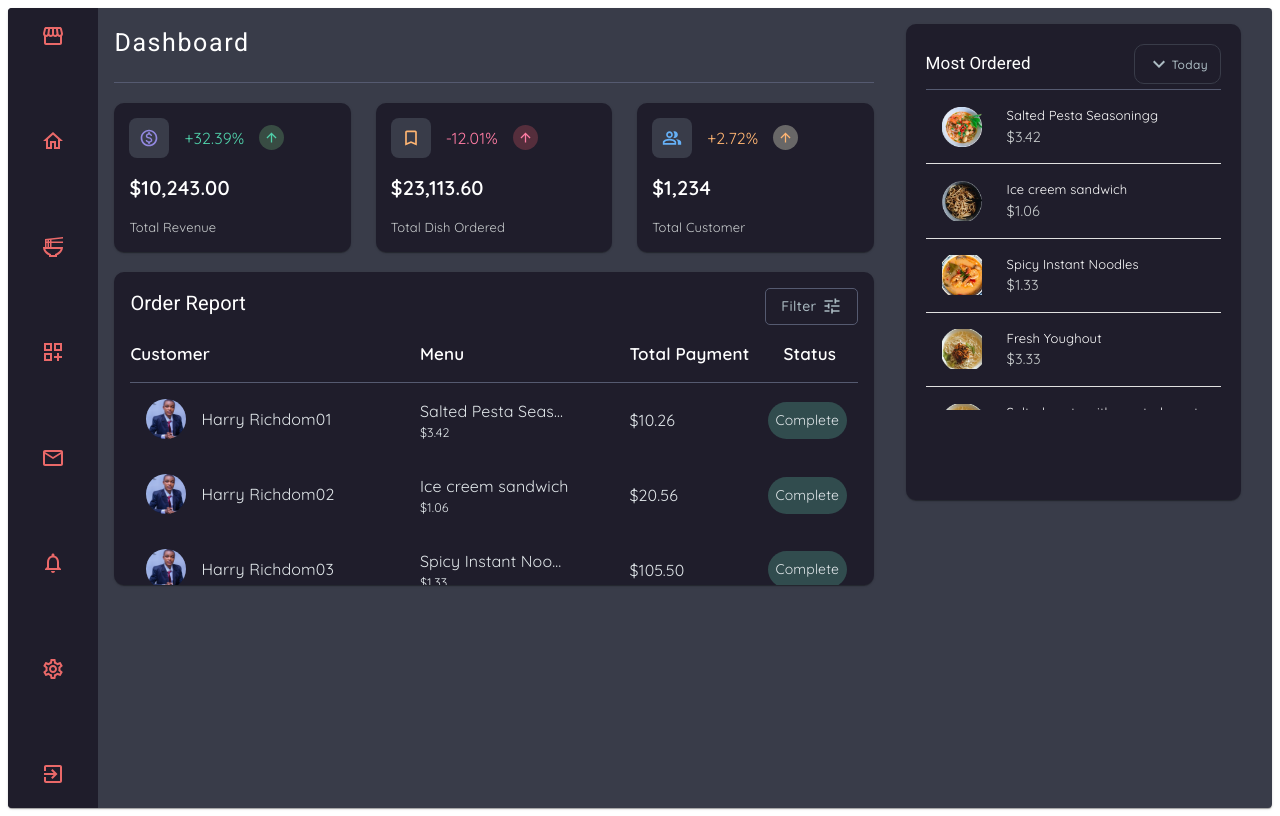
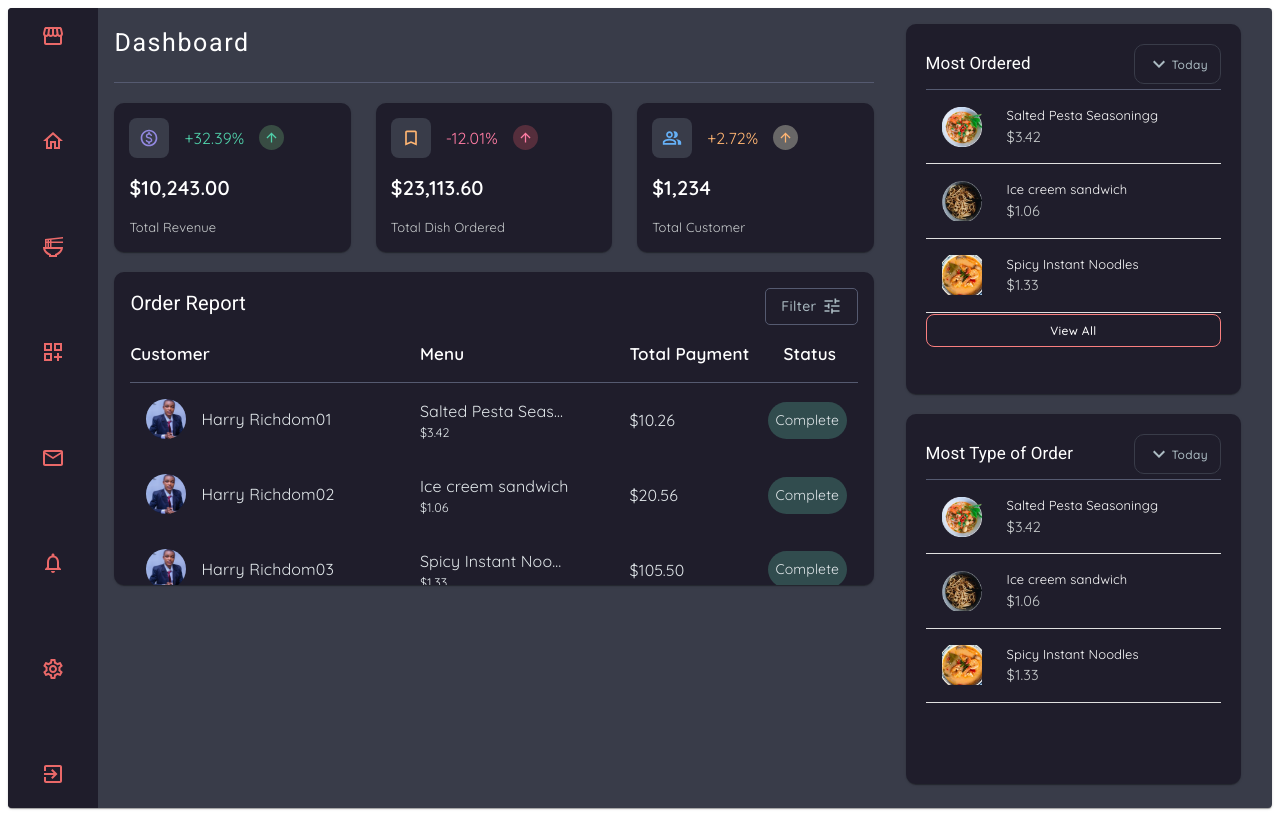
Before and after one commit to A-Richdom/FOOD-ORDERING-WEBITE, a React (Vite) app: page /dashboard in a window 1280 px wide. Built offline with nearby package versions, Linux system fonts and the light colour scheme.

Commit message:
UI: Finalized the dashboard page design with responsive layout and user interactions

```diff
--- a/src/Components/Dashboard.jsx
+++ b/src/Components/Dashboard.jsx
@@ -230,7 +230,7 @@ const TodayBtn = styled('span')(({ theme }) => ({
 }));
 
 const TableContainerStyled = styled(TableContainer)({
-    height: '50%',
+    height: '35%',
     overflowY: 'scroll !important',
     border: 'none !important',
     '&::-webkit-scrollbar': {
@@ -241,7 +241,6 @@ const TableContainerStyled = styled(TableContainer)({
 const TableStyled = styled(Table)({
     width: '100% !important',
     borderCollapse: 'collapse !important',
-    // border: 'none !important'
 });
 
 const TableBodyStyled = styled(TableBody)({
@@ -249,7 +248,7 @@ const TableBodyStyled = styled(TableBody)({
 });
 
 const TableRowStyled = styled(TableRow)({
-    // border: 'none !important',
+    border: 'none !important',
 });
 
 const DishImg = styled('img')(({ theme }) => ({
@@ -269,7 +268,6 @@ const FilterOrder = styled('span')({
     display: 'flex',
     gap: '5px',
 });
-
 
 
 const Dashboard = () => {
@@ -438,7 +436,9 @@ const Dashboard = () => {
                 {/* RIGHT-BAR */}
                 <RightBar>
                     <RightBarChildren>
+
                         <Card sx={{ height: '60%', backgroundColor: '#1F1D2B', width: '90%', borderRadius: '10px', padding: '10px' }}>
+
                             <CardContent sx={{ padding: '10px', height: '80vh', }}>
 
                                 <MostOrderNav>
@@ -521,8 +521,127 @@ const Dashboard = () => {
                                         </TableBodyStyled>
                                     </TableStyled>
                                 </TableContainerStyled>
+
+                                <Button
+                                    sx={{
+                                        width: '100%',
+                                        border: '1px solid #f97f7f',
+                                        borderRadius: '8px',
+                                        color: 'white',
+                                        padding: '5px',
+                                        textTransform: 'none',
+                                        fontFamily: 'Quicksand',
+                                        fontSize: '12px',
+                                        '&:hover': {
+                                            backgroundColor: '#f97f7f',
+                                        },
+                                        // fontWeight: '600',
+                                        '@media (max-width: 600px)': {
+                                            fontSize: '8px',
+                                            padding: '7px',
+                                        },
+                                        '@media (max-width: 400px)': {
+                                            width: '30%',
+                                            fontSize: '10px',
+                                            // padding: '1px',
+                                            padding: '2px',
+                                        },
+                                    }}>
+                                    View All
+                                </Button>
+
                             </CardContent>
+
                         </Card>
+
+                        <Card sx={{ height: '60%', backgroundColor: '#1F1D2B', width: '90%', borderRadius: '10px', padding: '10px' }}>
+
+                            <CardContent sx={{ padding: '10px', height: '80vh', }}>
+
+                                <MostOrderNav>
+                                    <Typography
+                                        sx={{
+                                            fontSize: {
+                                                xs: '12px',
+                                                sm: '14px',
+                                                md: '17px',
+                                                lg: '17px',
+                                                xl: '24px',
+                                            },
+                                            fontFamily: 'Roboto',
+                                            fontWeight: '400',
+                                            color: 'white',
+                                        }}
+                                    >
+                                        Most Type of Order
+                                    </Typography>
+
+                                    <Button
+                                        variant="outlined"
+                                        href="#outlined-buttons"
+                                        sx={{
+                                            minWidth: 'unset',
+                                            textTransform: 'none',
+                                            fontSize: '12px',
+                                            fontFamily: 'Quicksand',
+                                            border: '1px solid #393c49 !important',
+                                            borderRadius: '10px !important',
+                                            padding: '7px 12px !important',
+                                            color: '#abbbc2 !important',
+                                            transition: 'border 0.3s ease, background-color 0.3s ease, color 0.3s ease !important',
+                                            '&:hover': {
+                                                border: '1.4px solid #abbbc2 !important',
+                                                backgroundColor: 'inherit !important',
+                                                color: 'white !important',
+                                            },
+                                            '&:focus': {
+                                                color: 'white !important',
+                                                border: '1.4px solid #abbbc2 !important',
+                                            },
+                                        }}
+                                    >
+                                        <TodayBtn>
+                                            <ExpandMoreIcon />
+                                            Today
+                                        </TodayBtn>
+                                    </Button>
+                                </MostOrderNav>
+
+                                <TableContainerStyled>
+                                    <TableStyled>
+                                        <TableBodyStyled>
+                                            {dishes.map((dish, index) => (
+                                                <React.Fragment key={dish.name}>
+                                                    <TableRowStyled>
+                                                        <TableCell sx={{ display: 'flex', gap: '25px', alignItems: 'center', }}>
+                                                            <DishImgOrdering src={dish.imgSrc} alt={dish.name} />
+                                                            <div>
+                                                                <Typography
+                                                                    sx={{
+                                                                        fontFamily: 'Quicksand',
+                                                                        fontSize: '13px',
+                                                                        color: 'white',
+                                                                    }}
+                                                                >
+                                                                    {dish.name}
+                                                                </Typography>
+                                                                <span>
+                                                                    <Typography sx={{ fontFamily: 'Quicksand', fontSize: '14.5px', color: '#c9cdce' }}>
+                                                                        {dish.price}
+                                                                    </Typography>
+                                                                </span>
+                                                            </div>
+                                                        </TableCell>
+                                                    </TableRowStyled>
+                                                </React.Fragment>
+                                            ))}
+                                        </TableBodyStyled>
+                                    </TableStyled>
+                                </TableContainerStyled>
+                            </CardContent>
+
+                        </Card>
+
                     </RightBarChildren>
                 </RightBar>
 
```
